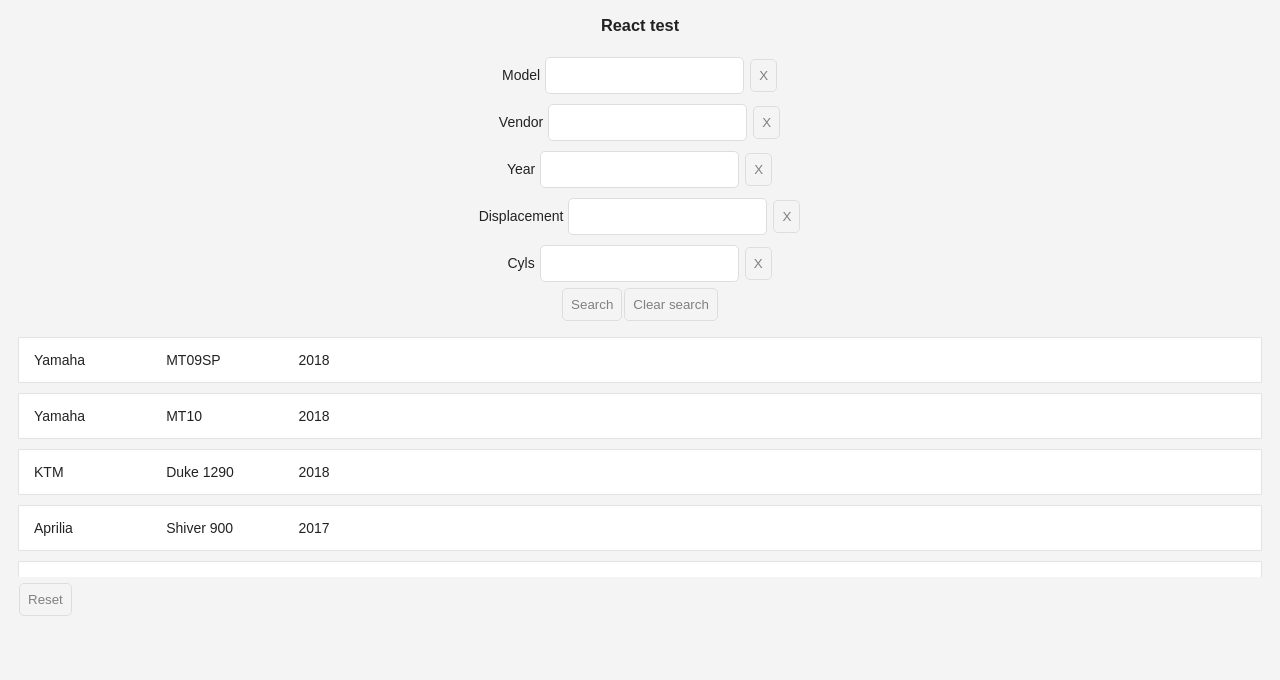
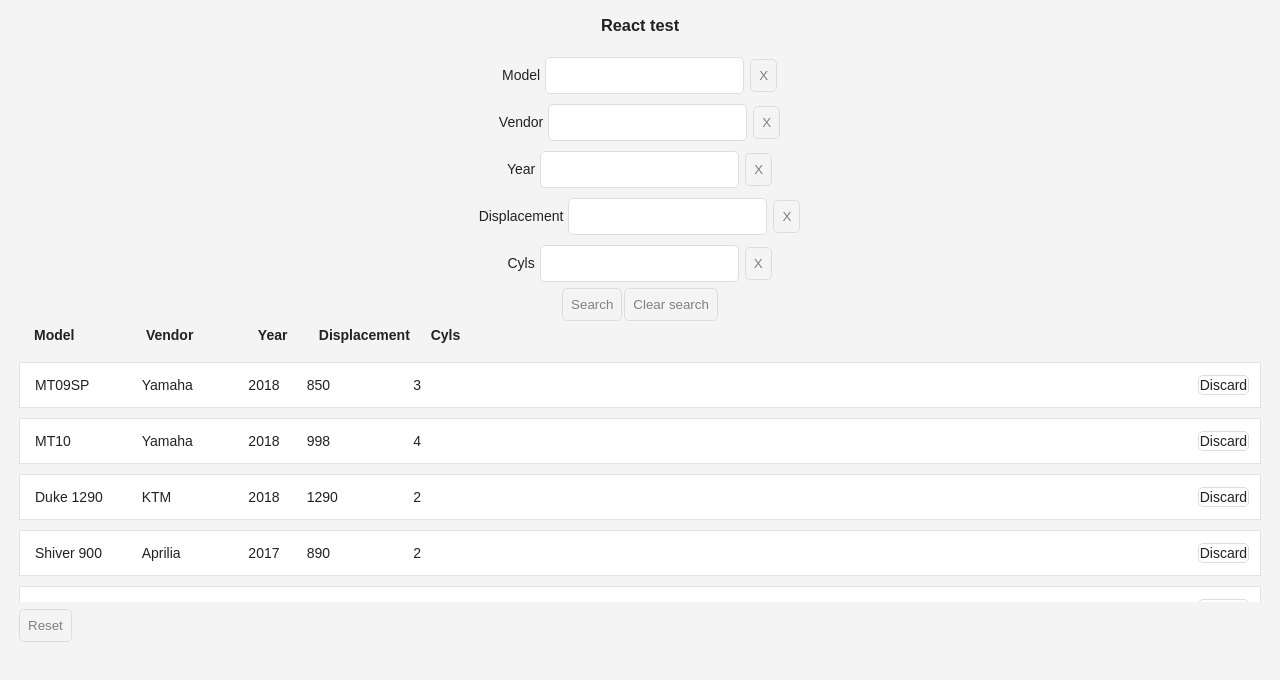
Before and after one commit to Siilk/reactTest, a React app: page / in a window 1280 px wide. Built offline with nearby package versions, Linux system fonts and the light colour scheme.

Commit message:
* improved table model * table header

```diff
--- a/src/Application.css
+++ b/src/Application.css
@@ -13,6 +13,11 @@
     text-align: center;
 }
 
+.table-holder
+{
+    padding: 1px;
+}
+
 .table
 {
     margin: 5px 0;
@@ -24,9 +29,8 @@
 {
     display: flex;
     line-height: 24px;
-    font-size: 16px;
     padding: 0 10px;
-    justify-content: space-between;
+    font-weight: bold;
 }
 
 .table-empty
--- a/src/Application.js
+++ b/src/Application.js
@@ -1,16 +1,10 @@
 import './Application.css';
 import React, {Component} from 'react';
 import FilterableListView from "./components/FilterableListView";
-import {motoFilterStructure, motoSourceData} from "./utility/DataSource";
-
-
-const model =
-[
-    'vendor', 'model', 'year'
-];
+import {motoModel, motoSourceData} from "./utility/DataSource";
 
 export default class Application extends Component
 {
-    render = () => <FilterableListView filterObj={motoFilterStructure} sourceData={motoSourceData} listModel={model}/>;
+    render = () => <FilterableListView dataModel={motoModel} sourceData={motoSourceData}/>;
     // render = () => <FilterableListView filterObj={filterStructure} sourceData={sourceData}/>;
 }
--- a/src/components/FilterableListView.js
+++ b/src/components/FilterableListView.js
@@ -12,22 +12,22 @@ export default class FilterableListView extends Component
         this.state =
         {
             data : props.sourceData,
-            filterParams : deepCopy(props.filterObj)
+            filterParams : deepCopy(props.dataModel)
         };
     }
 
     render()
     {
         let {data, filterParams} = this.state;
-        let {filterObj, sourceData, listModel} = this.props;
+        let {dataModel, sourceData} = this.props;
         let res =
         (
             <div className="page">
                 <TitleBar className="title">React test</TitleBar>
                 <div className="interactions">
-                    <SearchWidget value={filterParams} defaultVal={filterObj} onApply={this.onApplySearch}/>
+                    <SearchWidget value={filterParams} defaultVal={dataModel} onApply={this.onApplySearch}/>
                 </div>
-                <ItemList data={data} model={listModel} filterParams={filterParams} onDiscard={this.onDiscard}/>
+                <ItemList data={data} model={dataModel} filterParams={filterParams} onDiscard={this.onDiscard}/>
                 <Button onClick={() => this.onReset(sourceData)}>Reset</Button>
             </div>
         );
--- a/src/components/StatelessComponents.js
+++ b/src/components/StatelessComponents.js
@@ -1,20 +1,6 @@
 import React from 'react';
-import {filterData} from "../utility/Functions";
-
-const largeColumn =
-{
-    width: '80%',
-};
-
-const midColumn =
-{
-    width: '10%',
-};
-
-const smallColumn =
-{
-    width: '5%',
-};
+import {filterData} from '../utility/Functions';
+import {smallColumn} from '../utility/DataSource'
 
 export let TitleBar = ({children, className}) => <div className={className}><h3>{children}</h3></div>;
 
@@ -22,19 +8,52 @@ export let Button = ({children, className, onClick}) => <button type="button" cl
 
 export let SearchField = ({label = '', value, onChange, onClear, className}) =>
     <div className={className}>
-        <label>{label}<input type="text" value={value} onChange={onChange} style={{margin: '5px'}}/></label><Button type="button" onClick={onClear}>X</Button>
+        <label>{label}<input type="text" value={value} onChange={onChange} style={{margin: '5px'}}/></label><Button onClick={onClear}>X</Button>
     </div>;
 
 export let ItemList = ({data, filterParams, onDiscard, model}) =>
+{
+    let res =
+    (
+        <div className="table-holder">
+            <div className="table-header">
+                {
+                    Object.keys(model).map
+                    (
+                        modelField =>
+                        {
+                            let columnDef = model[modelField];
+                            return <span style={columnDef.colWidth}>{columnDef.label}</span>
+                        }
+                    )
+                }
+            </div>
             <div className="table">
                 {
                     data.filter(filterData(filterParams)).map
                     (
                         item =>
                             <div key={item.objId} className="table-row">
-                    {model.map(columnDef => <span style={midColumn}>{item[columnDef]}</span>)}
-                    <br/>
+                                {
+                                    Object.keys(model).map
+                                    (
+                                        modelField =>
+                                        {
+                                            let columnDef = model[modelField];
+                                            let res =
+                                                (
+                                                    <span style={columnDef.colWidth}>{item[columnDef.field]}</span>
+                                                );
+                                            return res;
+                                        }
+                                    )
+                                }
+                                <span style={smallColumn}><Button className="button-inline" onClick={() => onDiscard(item.objId)}>Discard</Button></span>
                             </div>
                     )
                 }
-    </div>;
+            </div>
+        </div>
+    );
+    return res;
+};
--- a/src/utility/DataSource.js
+++ b/src/utility/DataSource.js
@@ -10,6 +10,21 @@ const URL_APRILIA = 'http://www.aprilia.com';
 const URL_KTM = 'http://www.ktm.com';
 const URL_YAMAHA = 'http://www.yamaha.com';
 
+export const largeColumn =
+{
+    width: '80%',
+};
+
+export const midColumn =
+{
+    width: '10%',
+};
+
+export const smallColumn =
+{
+    width: '5%',
+};
+
 export const hnFilterStructure =
 {
     modelParam : {label: 'Model', value: ''},
@@ -19,13 +34,13 @@ export const hnFilterStructure =
     cylsParam: {label: 'Cyls', value: ''}
 };
 
-export const motoFilterStructure =
+export const motoModel =
 {
-    modelParam : {label: 'Model', value: ''},
-    vendorParam : {label: 'Vendor', value: ''},
-    yearParam: {label: 'Year', value: ''},
-    engineCCParam: {label: 'Displacement', value: ''},
-    cylsParam: {label: 'Cyls', value: ''}
+    modelParam : {label: 'Model', value: '', field: 'model', colWidth: midColumn},
+    vendorParam : {label: 'Vendor', value: '', field: 'vendor', colWidth: midColumn},
+    yearParam: {label: 'Year', value: '', field: 'year', colWidth: smallColumn},
+    engineCCParam: {label: 'Displacement', value: '', field: 'engineCC', colWidth: midColumn},
+    cylsParam: {label: 'Cyls', value: '', field: 'cyls', colWidth: largeColumn}
 };
 
 export let motoSourceData =
```
Lines whose indentation alone changed are shown as unchanged.
